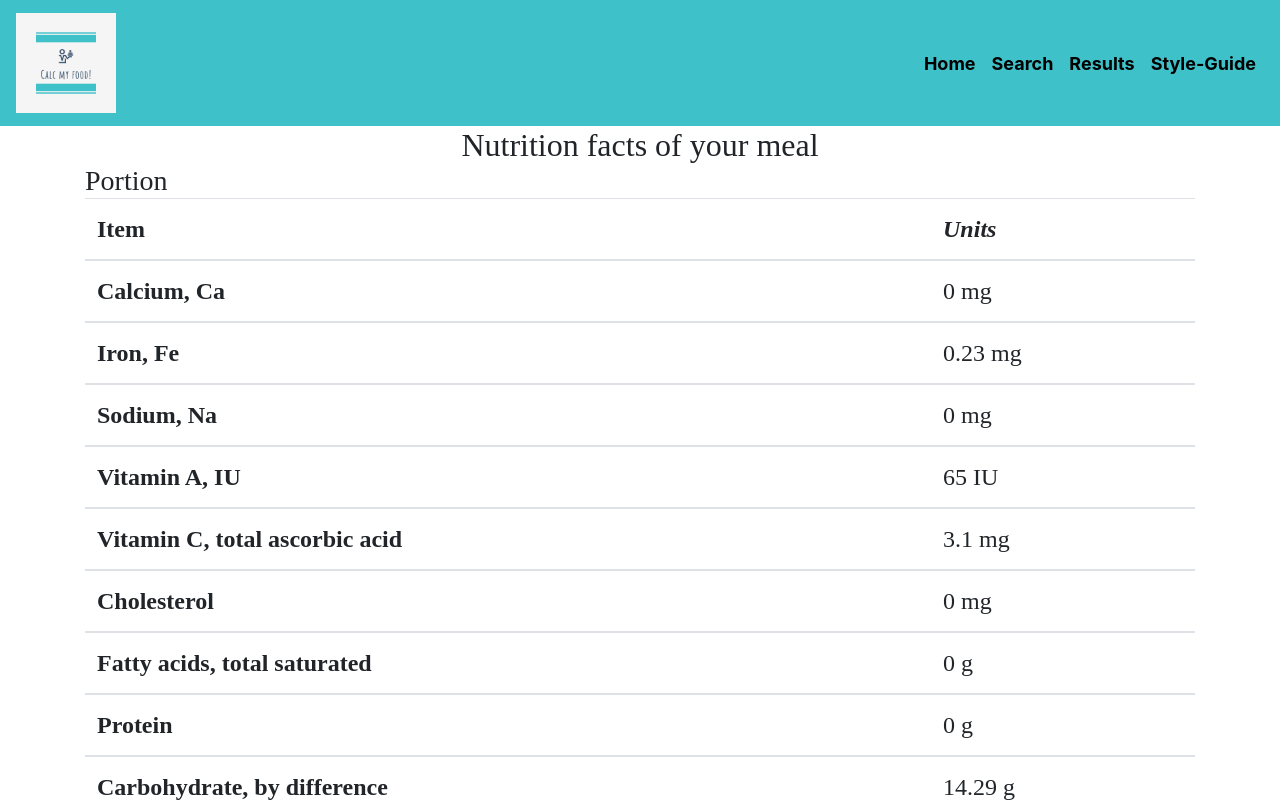
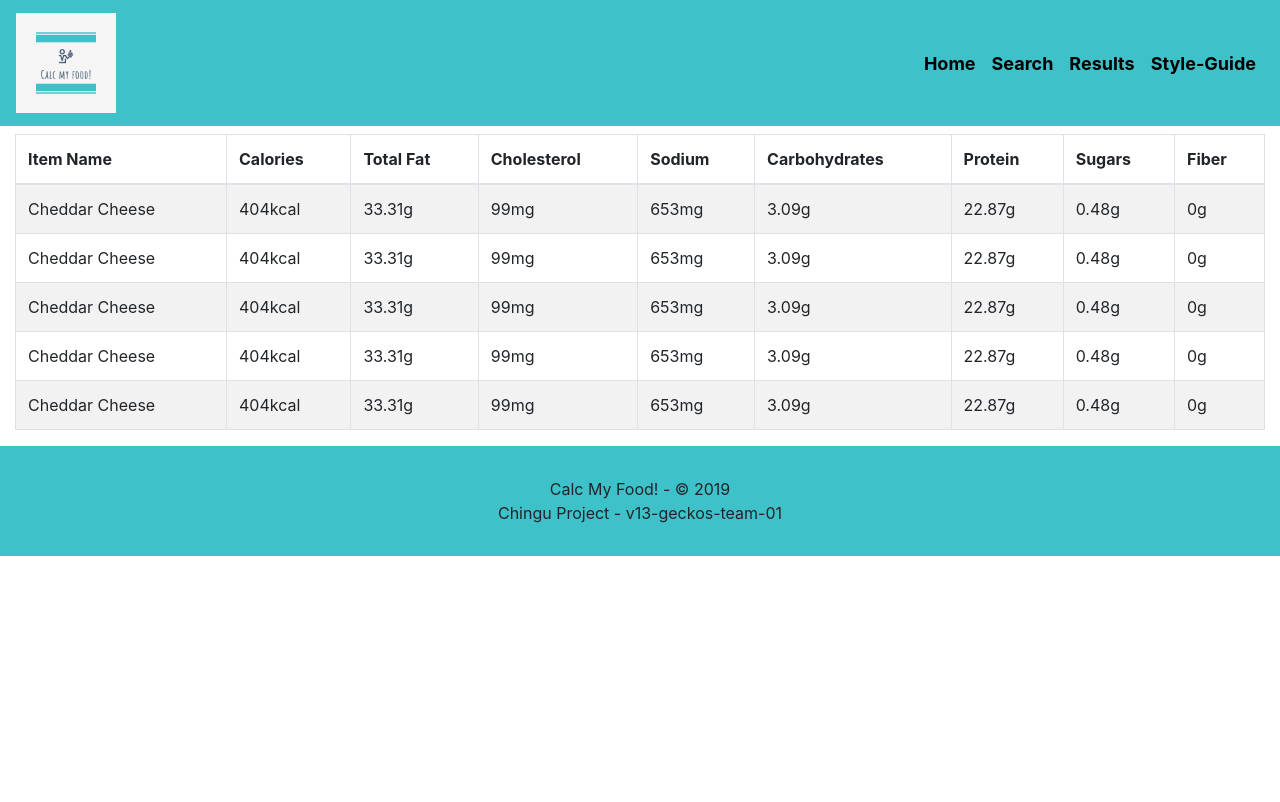
Before and after one commit to tylerd81/v13-geckos-team-01, a React (Create React App) app: page /results in a window 1280 px wide. Shown: the top 802 px of the page. Built offline with nearby package versions, Linux system fonts and the light colour scheme.

Commit message:
working on data format

```diff
--- /dev/null
+++ b/src/Components/NutritionTable/NutritionTable.jsx
@@ -0,0 +1,60 @@
+import React from "react";
+import PropTypes from "prop-types";
+import Table from "react-bootstrap/Table";
+import Container from "react-bootstrap/Container";
+
+const NutritionTable = ({ nutritionData }) => {
+  const nutritionItems = nutritionData.map(item => {
+    const { nutrients } = item;
+    const nutrientValues = [];
+
+    // convert the nutrient data into a dictionary which
+    // uses the nutrient names as the keys
+    for (let i = 0; i < nutrients.length; i++) {
+      const { name, unitName, amount } = nutrients[i];
+      nutrientValues[name] = `${amount}${unitName}`;
+    }
+
+    return (
+      <tr key={item.itemName}>
+        <td>{item.itemName}</td>
+        <td>{nutrientValues["Calories"]}</td>
+        <td>{nutrientValues["Fat"]}</td>
+        <td>{nutrientValues["Cholesterol"]}</td>
+        <td>{nutrientValues["Sodium"]}</td>
+        <td>{nutrientValues["Carbohydrates"]}</td>
+        <td>{nutrientValues["Protein"]}</td>
+        <td>{nutrientValues["Sugars"]}</td>
+        <td>{nutrientValues["Fiber"]}</td>
+      </tr>
+    );
+  });
+
+  return (
+    <Container fluid>
+      <Table responsive striped bordered className="mt-2">
+        <thead>
+          <tr>
+            <th>Item Name</th>
+            <th>Calories</th>
+            <th>Total Fat</th>
+            <th>Cholesterol</th>
+            <th>Sodium</th>
+            <th>Carbohydrates</th>
+            <th>Protein</th>
+            <th>Sugars</th>
+            <th>Fiber</th>
+          </tr>
+        </thead>
+
+        <tbody>{nutritionItems}</tbody>
+      </Table>
+    </Container>
+  );
+};
+
+NutritionTable.propTypes = {
+  nutritionData: PropTypes.array.isRequired
+};
+
+export default NutritionTable;
--- /dev/null
+++ b/src/Components/NutritionTable/testdata.js
@@ -0,0 +1,57 @@
+const cheese = {
+  itemName: "Cheddar Cheese",
+  nutrients: [
+    {
+      name: "Protein",
+      unitName: "g",
+      amount: 22.87
+    },
+    {
+      name: "Fat",
+      unitName: "g",
+      amount: 33.31
+    },
+    {
+      name: "Carbohydrates",
+      unitName: "g",
+      amount: 3.09
+    },
+    {
+      name: "Calories",
+      unitName: "kcal",
+      amount: 404.0
+    },
+    {
+      name: "Sugars",
+      unitName: "g",
+      amount: 0.48
+    },
+    {
+      name: "Fiber",
+      unitName: "g",
+      amount: 0
+    },
+    {
+      name: "Calcium",
+      unitName: "mg",
+      amount: 710.0
+    },
+    {
+      name: "Iron",
+      unitName: "mg",
+      amount: 0.14
+    },
+    {
+      name: "Sodium",
+      unitName: "mg",
+      amount: 653.0
+    },
+    {
+      name: "Cholesterol",
+      unitName: "mg",
+      amount: 99.0
+    }
+  ]
+};
+
+export const nutritionData = [cheese, cheese, cheese, cheese, cheese];
--- a/src/pages/results.jsx
+++ b/src/pages/results.jsx
@@ -1,11 +1,13 @@
 import React from "react";
 import { Container } from "react-bootstrap";
-import LabelContainer from "../Components/LabelContainer";
+import NutritionTable from "../Components/NutritionTable/NutritionTable";
+
+import { nutritionData } from "../Components/NutritionTable/testdata";
 
 function Results() {
   return (
     <Container className="p-0" fluid="true">
-      <LabelContainer />
+      <NutritionTable nutritionData={nutritionData} />
     </Container>
   );
 }
```
